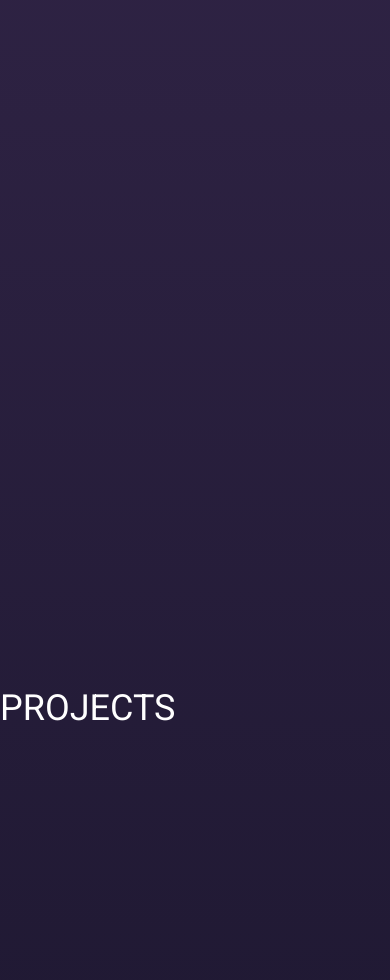
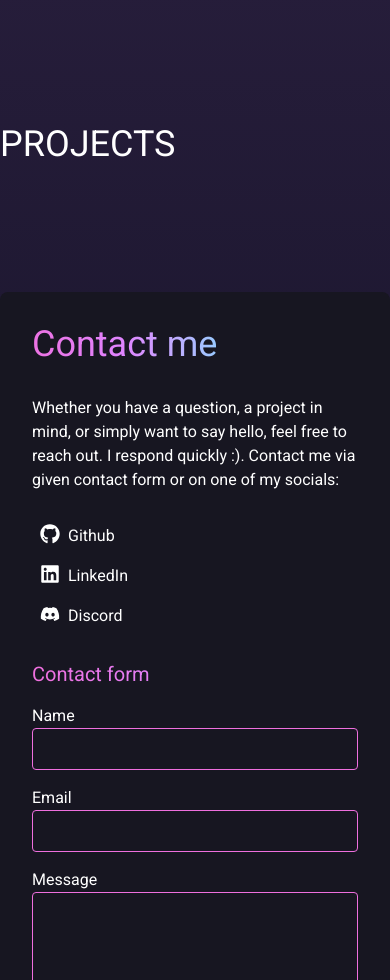
Before and after one commit to mkolaska04/portfolio-page, a Next.js app in the folder portfolio/: page / in a window 390 px wide. Shown: the part 1020-2000 px from the top of the page. Built offline with nearby package versions, Linux system fonts and the light colour scheme; a web font is replaced by a local one.

Commit message:
contact form responsivnes

```diff
--- a/portfolio/src/app/components/ContactForm.tsx
+++ b/portfolio/src/app/components/ContactForm.tsx
@@ -43,7 +43,7 @@ export default function ContactForm() {
   };
 
   return (
-    <div className=" w-full p-4 lg:w-1/2">
+    <div className=" w-full p-4 lg:w-1/2 ">
       <Formik
         initialValues={initialValues}
         validationSchema={validationSchema}
@@ -51,6 +51,7 @@ export default function ContactForm() {
       >
         {({ isSubmitting }) => (
           <Form className="flex flex-col space-y-4">
+            <h2 className="inline-block text-transparent bg-clip-text bg-gradient-to-r from-[#EF6FDE] via-[#DF84FF] to-[#84D3FF] text-xl lg:text-2xl">Contact form</h2>
             <div>
               <label htmlFor="name" className="block font-medium">Name</label>
               <Field
--- a/portfolio/src/app/page.tsx
+++ b/portfolio/src/app/page.tsx
@@ -63,17 +63,17 @@ export default function Home() {
         ref={(el) => {
           sectionRefs.current[sections[1]] = el;
         }}
-        className="w-full h-screen"
+        className="w-full my-16"
       >
         <h2 className="text-4xl">{sections[1].toUpperCase()}</h2>
-        This and lower sections still during development, so they are empty for now :&#41;
+        This and Projects section still during development, so they are empty for now :&#41;
       </div>
       <div
         id={sections[2]}
         ref={(el) => {
           sectionRefs.current[sections[2]] = el;
         }}
-        className="w-full h-screen"
+        className="w-full my-16"
       >
         <h2 className="text-4xl">{sections[2].toUpperCase()}</h2>
       </div>
@@ -85,7 +85,7 @@ export default function Home() {
         className="w-full flex items-center justify-center"
       >
 
-        <div className=" bg-box lg:w-3/5 w-full flex flex-col justify-center items-center my-16 rounded-lg shadow-lg p-4">
+        <div className=" bg-box md:w-4/5 lg:w-3/5 w-full flex flex-col justify-center items-center my-16 rounded-lg shadow-lg p-4 mb-2 md:mb-16 max-w-7xl">
           <div className="w-full">
             <h2 className="inline-block text-transparent bg-clip-text bg-gradient-to-r from-[#EF6FDE] via-[#DF84FF] to-[#84D3FF] text-4xl lg:text-6xl p-4">Contact me</h2>
           </div>
@@ -94,13 +94,13 @@ export default function Home() {
             <div className="lg:text-xl p-4">Whether you have a question, a project in mind, or simply want to say hello, feel free to reach out. I respond quickly :&#41;. Contact me via given contact form or on one of my socials:</div>
             <div className="socials p-4 flex flex-col space-y-4">
               <a href="https://github.com/mkolaska04" className="text-white hover:text-[#EF6FDE] flex">
-                <FaGithub className="w-5 h-5" />Github
+                <FaGithub className="w-5 h-5 mx-2" /> Github
               </a>
               <a href="https://www.linkedin.com/in/martyna-kolaska-7140572b3/" className="text-white hover:text-[#EF6FDE] flex">
-                <FaLinkedin className="w-5 h-5" /> LinkedIn
+                <FaLinkedin className="w-5 h-5 mx-2" /> LinkedIn
               </a>
               <a href="https://discord.com/users/430662565266325505" className="text-white hover:text-[#EF6FDE] flex">
-                <FaDiscord className="w-5 h-5" />Discord
+                <FaDiscord className="w-5 h-5 mx-2" /> Discord
               </a>
             </div>
           </div>
```
